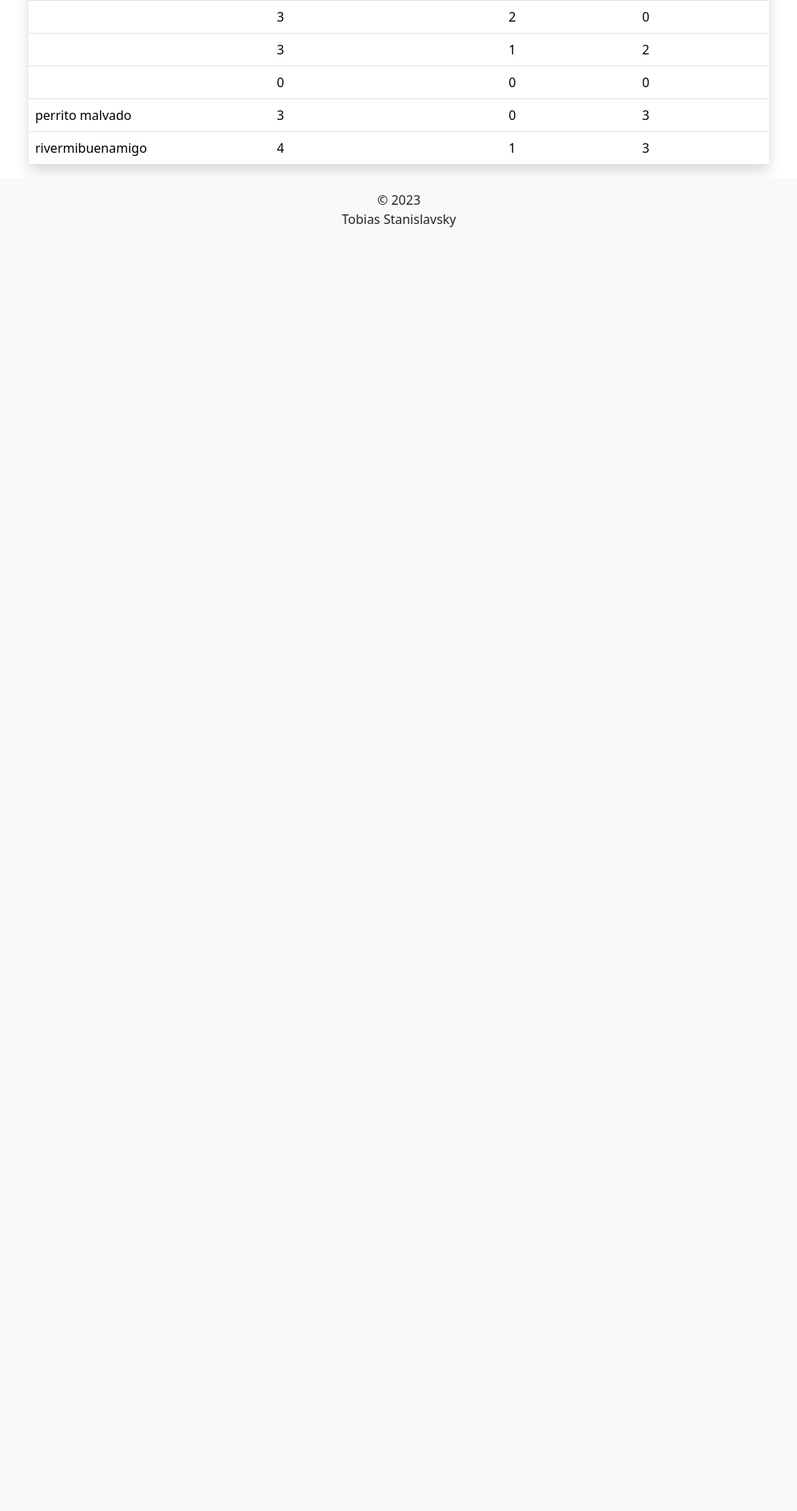
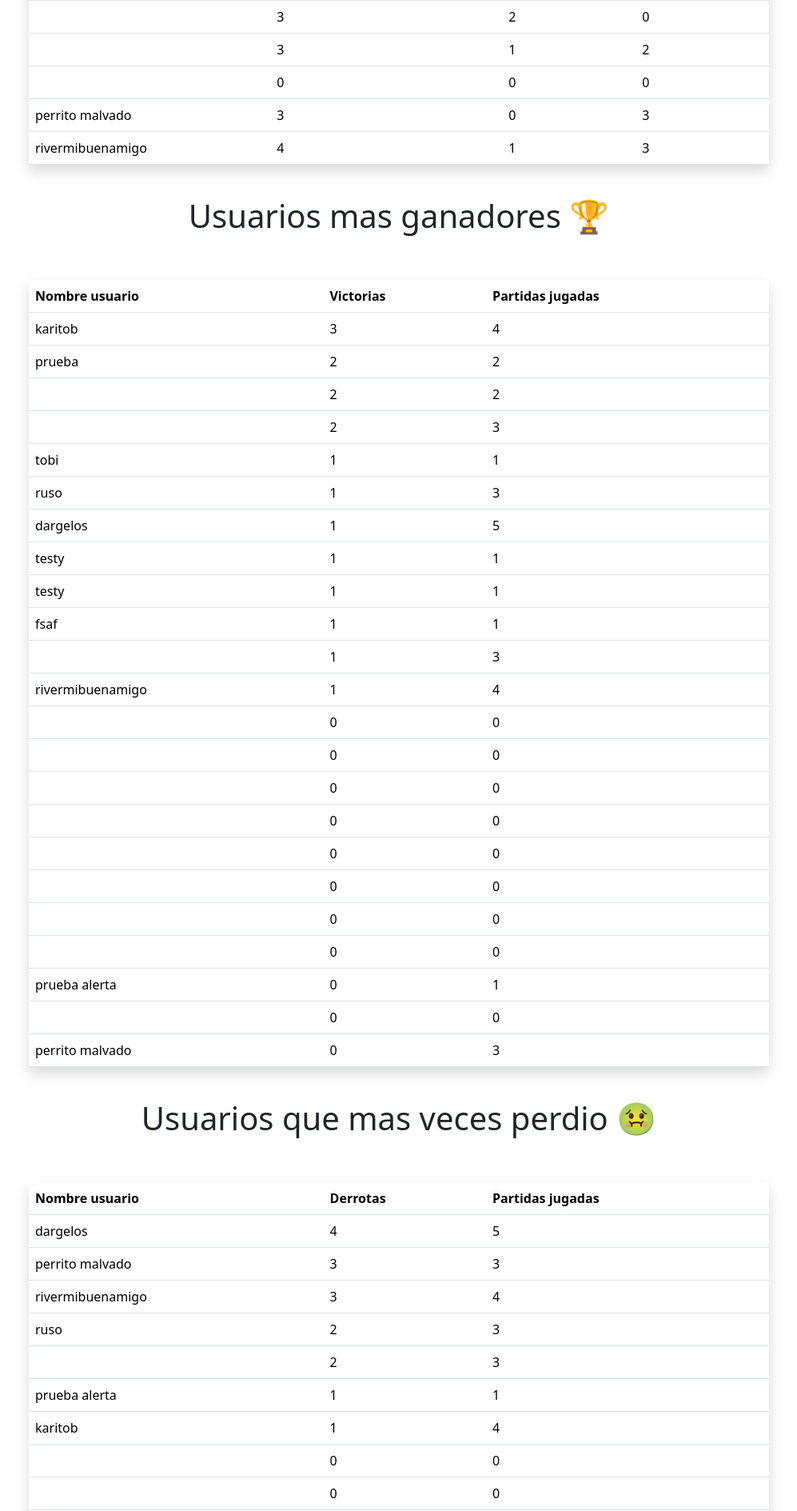
Before and after one commit to Tobias-Stani/simon-say-dcoker, a PHP site: page /stats.php in a window 1280 px wide. Shown: the part 962-2851 px from the top of the page at 80% size, without its empty margins (141-1138 px from the left). Before the commit the page ends 1246 px from the top, so only its background shows below. Run offline with PHP 8.4, Linux system fonts and the light colour scheme; data comes from the database, SQL or seed files in the repository; some libraries are stand-ins or nearby versions.

Commit message:
agregado tablas

```diff
--- a/php-code/stats.php
+++ b/php-code/stats.php
@@ -57,6 +57,90 @@ $result = $conn->query($sql);
   </div>
 </div>
 
+<!-- table de jugadores con mas partidas ganadas -->
+
+<?php
+// Realiza una consulta SQL para obtener los datos de los usuarios ordenados por partidas ganadas de forma descendente
+$sql = "SELECT nombre, rondas_jugadas, veces_gano, veces_perdio FROM usuarios ORDER BY veces_gano DESC";
+$result = $conn->query($sql);
+?>
+
+<h1 class="text-center mt-4">Usuarios mas ganadores 🏆</h1>
+<div class="container mt-5">
+  <div class="row justify-content-center">
+    <div class="col-10">
+      <table class="table shadow">
+        <thead>
+          <tr>
+            <th scope="col">Nombre usuario</th>
+            <th scope="col">Victorias</th>
+            <th scope="col">Partidas jugadas</th>
+          </tr>
+        </thead>
+        <tbody>
+          <?php
+          if ($result->num_rows > 0) {
+            $counter = 1; // Variable para mostrar el número de la fila
+            while ($row = $result->fetch_assoc()) {
+              echo "<tr>";
+              echo "<td>" . $row["nombre"] . "</td>";
+              echo "<td>" . $row["veces_gano"] . "</td>";
+              echo "<td>" . $row["rondas_jugadas"] . "</td>";
+              echo "</tr>";
+              $counter++; // Incrementa el número de fila
+            }
+          } else {
+            echo "<tr><td colspan='5'>No hay datos disponibles</td></tr>";
+          }
+          ?>
+        </tbody>
+      </table>
+    </div>
+  </div>
+</div>
+
+<!-- tabla jugadores mas perdedores -->
+
+<?php
+// Realiza una consulta SQL para obtener los datos de los usuarios ordenados por partidas perdidas de forma descendente
+$sql = "SELECT nombre, rondas_jugadas, veces_gano, veces_perdio FROM usuarios ORDER BY veces_perdio DESC";
+$result = $conn->query($sql);
+?>
+
+<h1 class="text-center mt-4">Usuarios que mas veces perdio 🤢</h1>
+<div class="container mt-5">
+  <div class="row justify-content-center">
+    <div class="col-10">
+      <table class="table shadow">
+        <thead>
+          <tr>
+            <th scope="col">Nombre usuario</th>
+            <th scope="col">Derrotas</th>
+            <th scope="col">Partidas jugadas</th>
+          </tr>
+        </thead>
+        <tbody>
+          <?php
+          if ($result->num_rows > 0) {
+            $counter = 1; // Variable para mostrar el número de la fila
+            while ($row = $result->fetch_assoc()) {
+              echo "<tr>";
+              echo "<td>" . $row["nombre"] . "</td>";
+              echo "<td>" . $row["veces_perdio"] . "</td>";
+              echo "<td>" . $row["rondas_jugadas"] . "</td>";
+              echo "</tr>";
+              $counter++; // Incrementa el número de fila
+            }
+          } else {
+            echo "<tr><td colspan='5'>No hay datos disponibles</td></tr>";
+          }
+          ?>
+        </tbody>
+      </table>
+    </div>
+  </div>
+</div>
+
 
 
 <?php include('./includes/footer.php')?>
```
